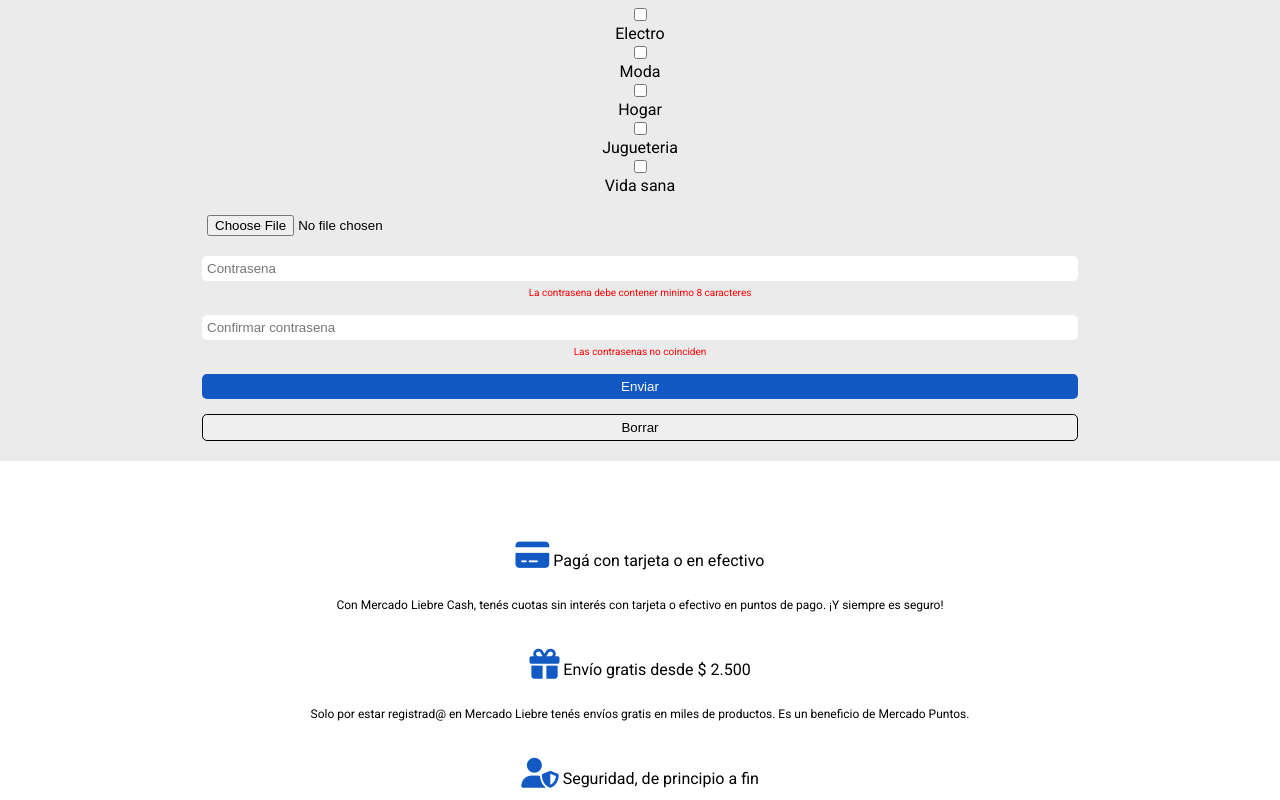
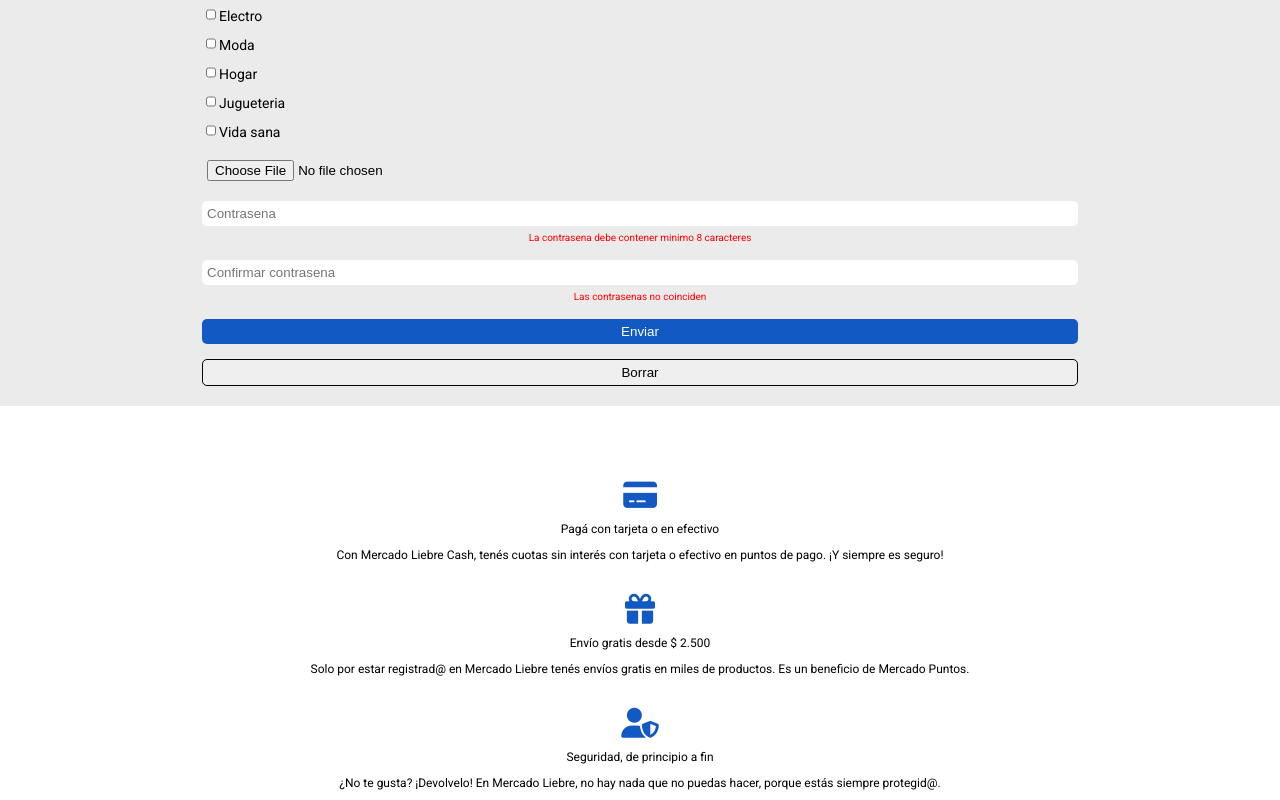
Before and after one commit to axellbustos/TP5-mercadoliebre, a website: page views/register.html in a window 1280 px wide. Shown: the part 940-1740 px from the top of the page. Drawn offline with Linux system fonts and the light colour scheme.

Commit message:
cambios en register.css y footer

```diff
--- a/public/css/register.css
+++ b/public/css/register.css
@@ -27,6 +27,7 @@
     width: 100%;
     text-align: start;
     font-size: 14px;
+
 }
 .form-box input{
     width: 100%;
@@ -47,6 +48,8 @@
     display: flex;
     flex-direction: column;
     flex-wrap: wrap;
+    width: 100%;
+    gap: 10px;
 }
 #text{
     width: 80%;
@@ -57,9 +60,13 @@
     text-align: start;
     font-size: 10px;
 }
+.main form a{
+    width: 100%;
+    color: #fff;
+    text-decoration: none;
+}
 .enviar{
     background-color:var(--Celeste);
-    color: #fff;
     width: 100%;
     padding: 5px;
     border:none;
--- a/views/register.html
+++ b/views/register.html
@@ -71,11 +71,11 @@
             </div>
             <label for="categorias">Intereses</label>
             <div class="intereses">
-                <input id="selector2" type="checkbox" name="categorias" value="Electro">Electro</input>
-                <input id="selector2" type="checkbox" name="categorias" value="Moda">Moda</input>
-                <input id="selector2" type="checkbox" name="categorias" value="Hogar">Hogar</input>
-                <input id="selector2" type="checkbox" name="categorias" value="Jugueteria">Jugueteria</input>
-                <input id="selecto2r" type="checkbox" name="categorias" value="Vidasana">Vida sana</input>
+                <label for="categorias"><input id="selector" type="checkbox" name="categorias" value="Electro">Electro</input></label>
+                <label for="categorias"><input id="selector" type="checkbox" name="categorias" value="Moda">Moda</input></label>
+                <label for="categorias"><input id="selector" type="checkbox" name="categorias" value="Hogar">Hogar</input></label>
+                <label for="categorias"><input id="selector" type="checkbox" name="categorias" value="Jugueteria">Jugueteria</input></label>
+                <label for="categorias"><input id="selector" type="checkbox" name="categorias" value="Vidasana">Vida sana</input></label>
             </div>
             <div class="form-box">
                 <input type="file" name="foto" placeholder="Foto de usuario">
@@ -88,26 +88,26 @@
                 <input type="password" name="" placeholder="Confirmar contrasena">
                 <small class="text-error">Las contrasenas no coinciden</small>
             </div>
-            <button class="enviar" type="submit">Enviar</button>
+            <button class="enviar" type="submit"><a href="/">Enviar</a></button>
             <button class="borrar" type="reset">Borrar</button>
         </form>
     </main>
     <footer class="footer">
         <section class="footer-section">
             <i id="footer-img"class="fa-solid fa-credit-card"></i>
-            <p class="descripciones">Pagá con tarjeta o en efectivo</p>
+            <p class="cuerposdetexto">Pagá con tarjeta o en efectivo</p>
             <p class="cuerposdetexto">Con Mercado Liebre Cash, tenés cuotas sin interés con tarjeta o efectivo en
                 puntos de pago. ¡Y siempre es seguro!</p>
         </section>
         <section class="footer-section">
             <i id="footer-img"class="fa-solid fa-gift"></i>
-            <p class="descripciones">Envío gratis desde $ 2.500</p>
+            <p class="cuerposdetexto">Envío gratis desde $ 2.500</p>
             <p class="cuerposdetexto">Solo por estar registrad@ en Mercado Liebre tenés envíos gratis en miles de
                 productos. Es un beneficio de Mercado Puntos.</p>
         </section>
         <section class="footer-section">
             <i id="footer-img" class="fa-solid fa-user-shield"></i>
-            <p class="descripciones">Seguridad, de principio a fin</p>
+            <p class="cuerposdetexto">Seguridad, de principio a fin</p>
             <p class="cuerposdetexto">¿No te gusta? ¡Devolvelo! En Mercado Liebre, no hay nada que no puedas hacer,
                 porque estás siempre protegid@.</p>
         </section>
```
Also changed, not shown: views/login.html (+4 -4 lines).
